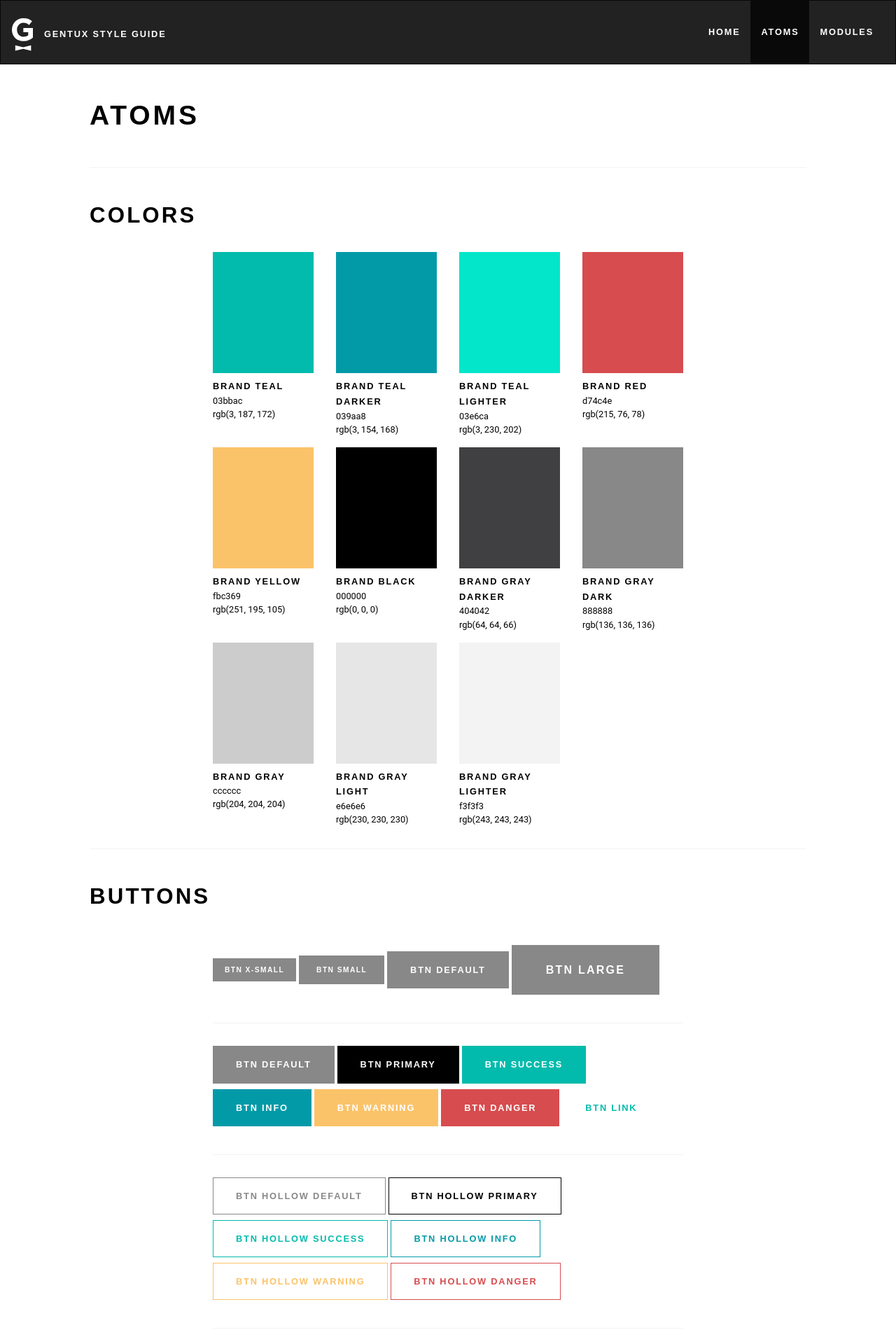
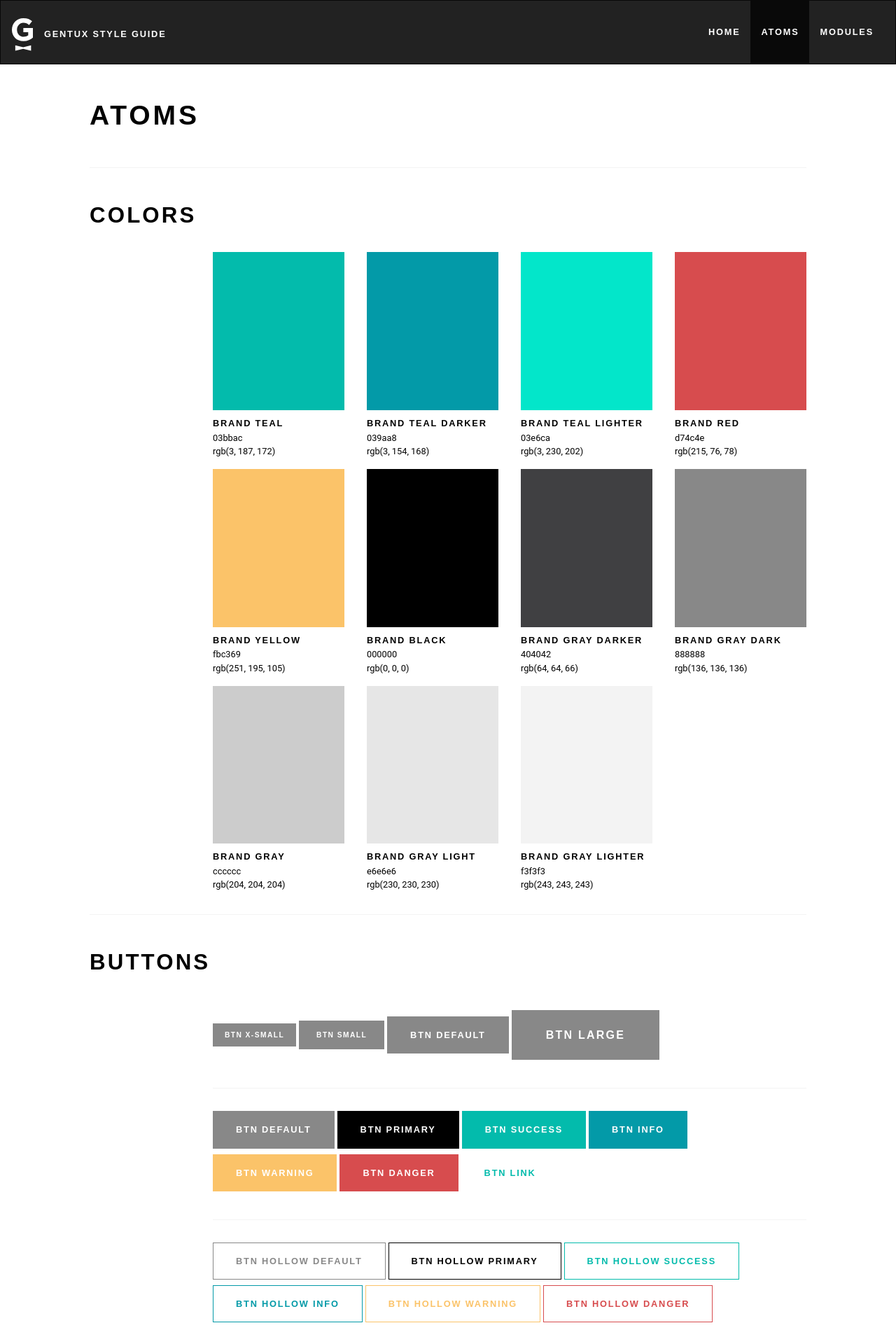
Before and after one commit to generationtux/styleguide, a Jekyll site: the page built from atoms.html, in a window 1280 px wide. Shown: the top 1920 px of the page at 70% size. Built offline with Jekyll 4.4.1, drawn with Linux system fonts in a browser that asks for light colours; comment, search, counter and statistics services are not loaded.

Commit message:
changes grid on atoms

```diff
--- a/atoms.html
+++ b/atoms.html
@@ -29,7 +29,7 @@
     </div>
     <div class="container type-specimens">
       <div class="row">
-        <div class="col-sm-10 col-sm-offset-1 col-lg-8 col-lg-offset-2">
+        <div class="col-sm-10 col-sm-offset-1 col-lg-10 col-lg-offset-2">
 
           <div class="row">
             <div class="col-sm-3 copy-to-clipboard">
@@ -125,7 +125,7 @@
     </div>
     <div class="container">
       <div class="row vspace-sm-top-lg vspace-sm-btm-lg">
-        <div class="col-sm-10 col-sm-offset-1 col-lg-8 col-lg-offset-2">
+        <div class="col-sm-10 col-sm-offset-1 col-lg-10 col-lg-offset-2">
 
           <button type="button" class="btn btn-default btn-xs vspace-xs-btm-sm">btn x-small</button>
           <button type="button" class="btn btn-default btn-sm vspace-xs-btm-sm">btn small</button>
@@ -203,7 +203,7 @@
 
     <div class="container type-specimens">
       <div class="row">
-        <div class="col-sm-10 col-sm-offset-1 col-lg-8 col-lg-offset-2">
+        <div class="col-sm-10 col-sm-offset-1 col-lg-10 col-lg-offset-2">
           <p>
             This typography system is built on a subset of the following scale:
             <br> A ratio of 1.25 or 4:5 or major 3rd
@@ -222,7 +222,7 @@
 
         <div class="container type-specimens">
           <div class="row">
-            <div class="col-sm-10 col-sm-offset-1 col-lg-8 col-lg-offset-2">
+            <div class="col-sm-10 col-sm-offset-1 col-lg-10 col-lg-offset-2">
 
 
 
@@ -253,7 +253,7 @@
         </div>
         <div class="container type-specimens">
           <div class="row">
-            <div class="col-sm-10 col-sm-offset-1 col-lg-8 col-lg-offset-2">
+            <div class="col-sm-10 col-sm-offset-1 col-lg-10 col-lg-offset-2">
               <h1 class="vspace-xs-btm-lg">Lorem ipsum dolor sit amet, consectetuer adipiscing elit, sed diam nonummy nibh euismod tincidunt ut laoreet dolore magna aliquam erat volutpat</h1>
               <h2 class="vspace-xs-top-lg vspace-xs-btm-lg">Lorem ipsum dolor sit amet, consectetuer adipiscing elit, sed diam nonummy nibh euismod tincidunt ut laoreet dolore magna aliquam erat volutpat</h2>
               <h3 class="vspace-xs-top-lg vspace-xs-btm-lg">Lorem ipsum dolor sit amet, consectetuer adipiscing elit, sed diam nonummy nibh euismod tincidunt ut laoreet dolore magna aliquam erat volutpat</h3>
@@ -278,7 +278,7 @@
             </div>
             <div class="container type-specimens">
               <div class="row">
-                <div class="col-sm-10 col-sm-offset-1 col-lg-8 col-lg-offset-2">
+                <div class="col-sm-10 col-sm-offset-1 col-lg-10 col-lg-offset-2">
                   <p>
                     Lorem ipsum dolor sit amet, consectetuer adipiscing elit, sed diam nonummy nibh euismod tincidunt ut laoreet dolore magna aliquam erat volutpat. Ut wisi enim ad minim veniam, quis nostrud exerci tation ullamcorper suscipit lobortis nisl ut aliquip ex
                     ea commodo consequat. Duis autem vel eum iriure dolor in hendrerit in vulputate velit esse molestie consequat, vel illum dolore eu feugiat nulla facilisis at vero eros et accumsan et iusto odio dignissim qui blandit praesent luptatum zzril delenit
```
